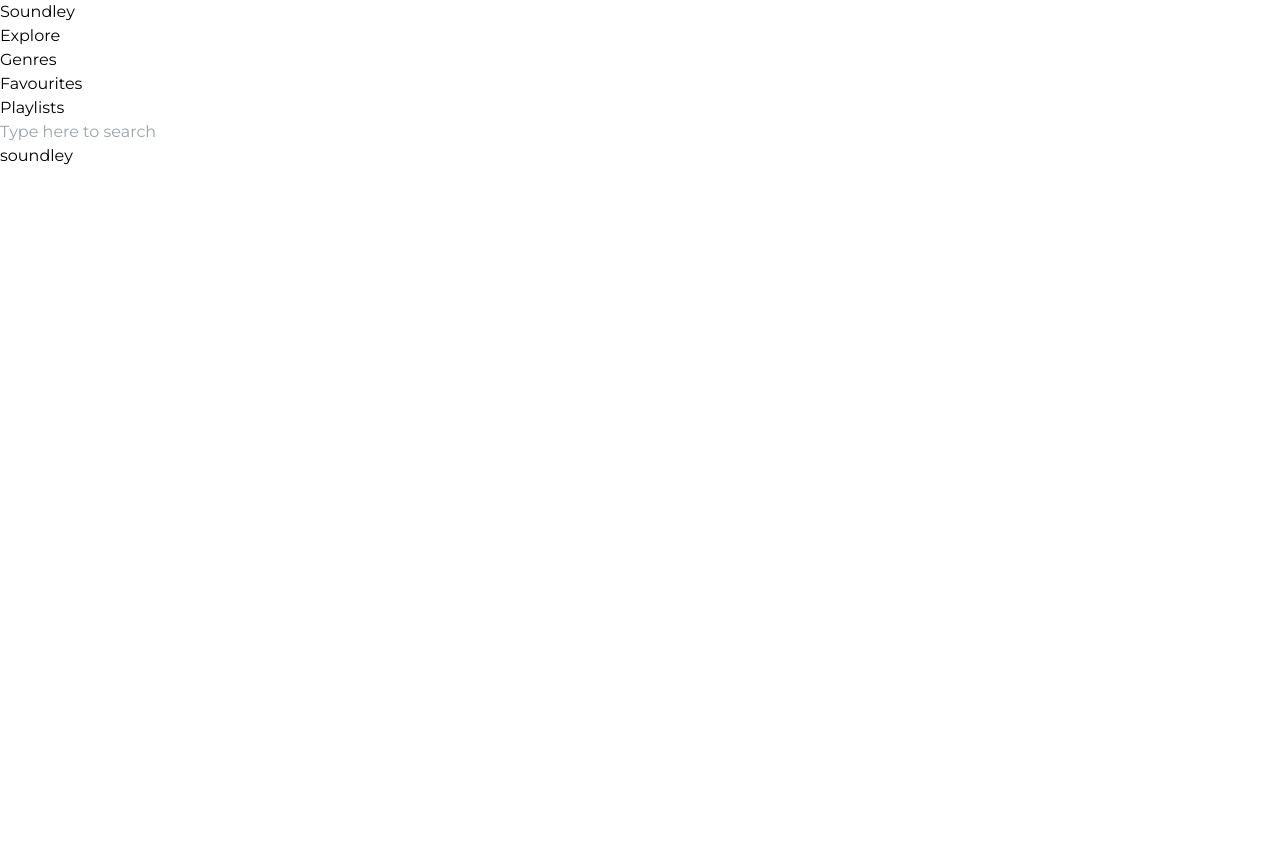
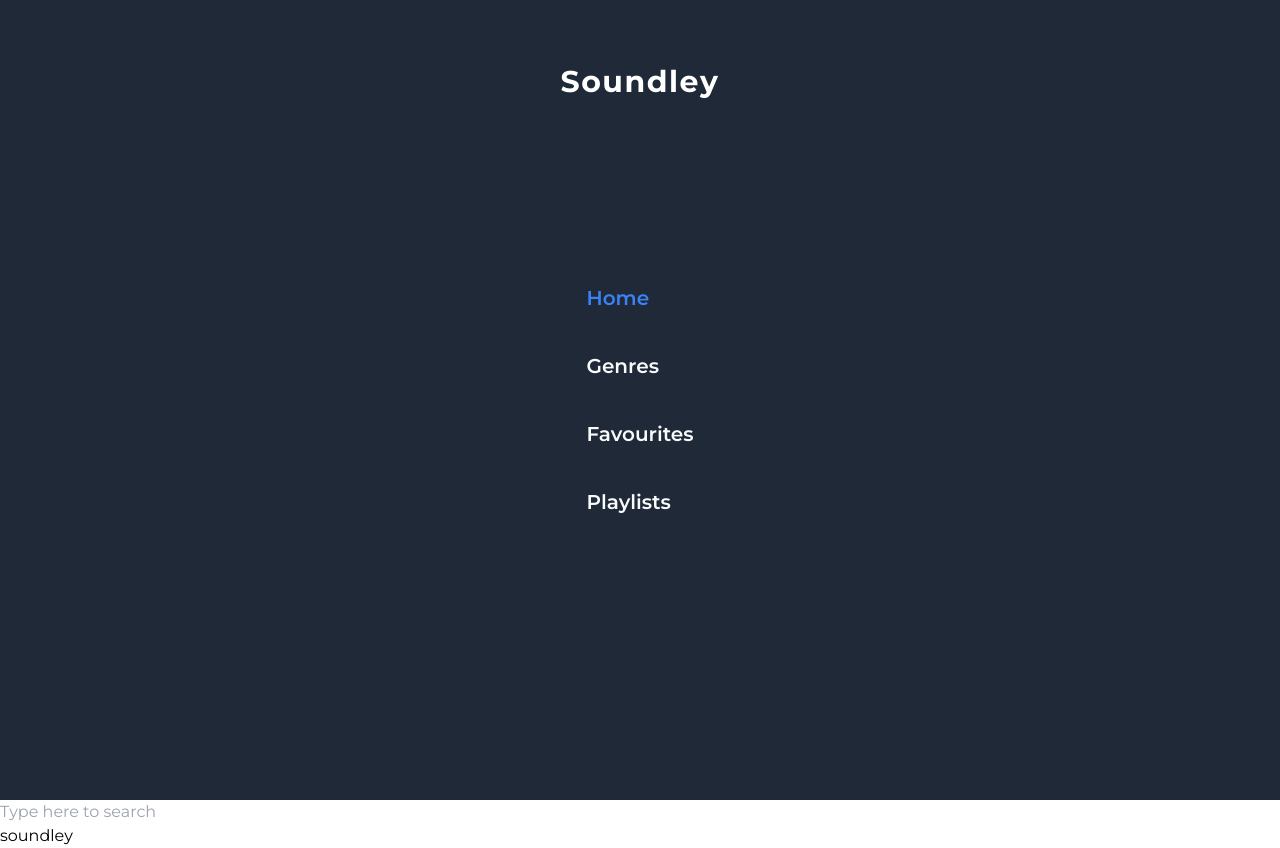
Before and after one commit to Amirmohammad-Bashiri/soundley, a Next.js app: page / in a window 1280 px wide. Before the commit the page ends 800 px from the top, so only its background shows below. Built offline with nearby package versions, Linux system fonts and the light colour scheme.

Commit message:
Sidebar links styles

```diff
--- a/components/navigation/sidebar.js
+++ b/components/navigation/sidebar.js
@@ -1,30 +1,47 @@
 import Link from "next/link";
+import { useRouter } from "next/router";
+import cx from "clsx";
 
 function Sidebar() {
+  const { pathname } = useRouter();
+
+  const linkStyle = "hover:text-blue-500 transition-colors duration-300";
+
   return (
-    <div>
-      <header>
+    <div className="relative bg-gray-800 text-gray-50 h-screen">
+      <header className="font-bold text-white text-3xl tracking-wider absolute left-1/2 transform -translate-x-2/4 pt-16">
         <h2>Soundley</h2>
       </header>
 
+      <div className="absolute top-1/2 left-1/2 transform -translate-x-2/4 -translate-y-2/4">
         <nav>
-        <ul>
-          <li>
+          <ul className="space-y-10 font-semibold text-xl">
+            <li
+              className={cx(linkStyle, { "text-blue-500": pathname === "/" })}>
               <Link href="/">
-              <a>Explore</a>
+                <a>Home</a>
               </Link>
             </li>
-          <li>
+            <li
+              className={cx(linkStyle, {
+                "text-blue-500": pathname === "/genres",
+              })}>
               <Link href="/genres">
                 <a>Genres</a>
               </Link>
             </li>
-          <li>
+            <li
+              className={cx(linkStyle, {
+                "text-blue-500": pathname === "/favourites",
+              })}>
               <Link href="/favourites">
                 <a>Favourites</a>
               </Link>
             </li>
-          <li>
+            <li
+              className={cx(linkStyle, {
+                "text-blue-500": pathname === "/playlists",
+              })}>
               <Link href="/playlists">
                 <a>Playlists</a>
               </Link>
@@ -32,6 +49,7 @@
           </ul>
         </nav>
       </div>
+    </div>
   );
 }
 
```
Lines whose indentation alone changed are shown as unchanged.
